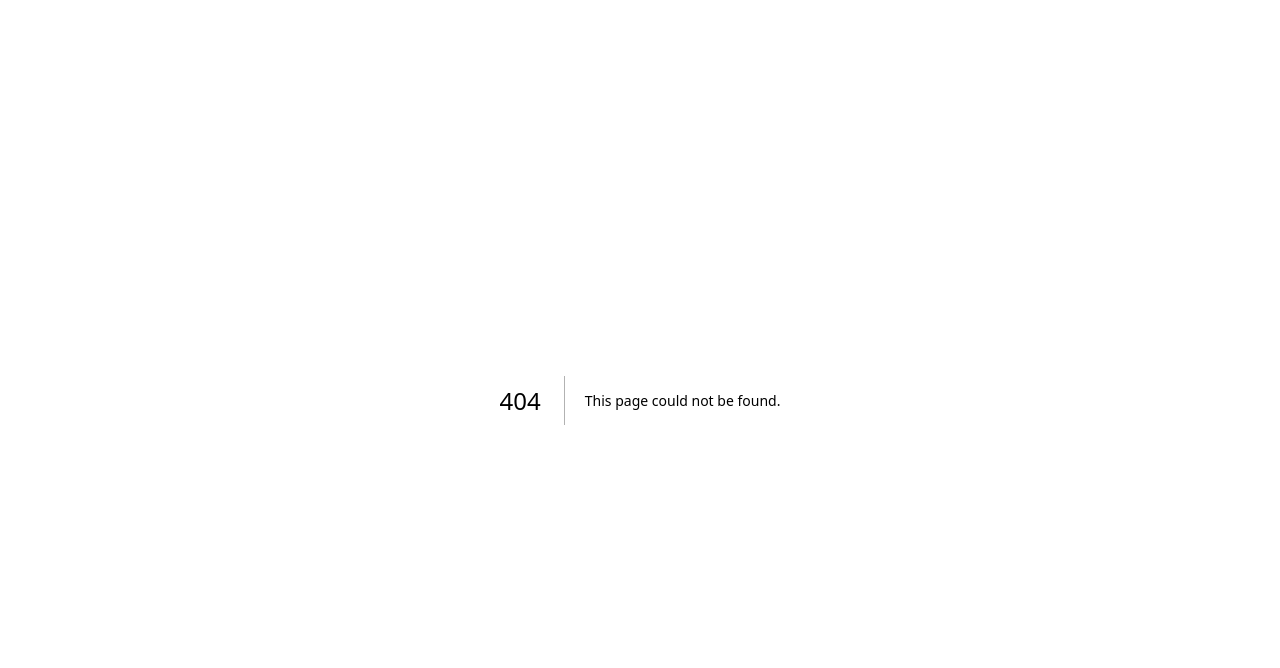
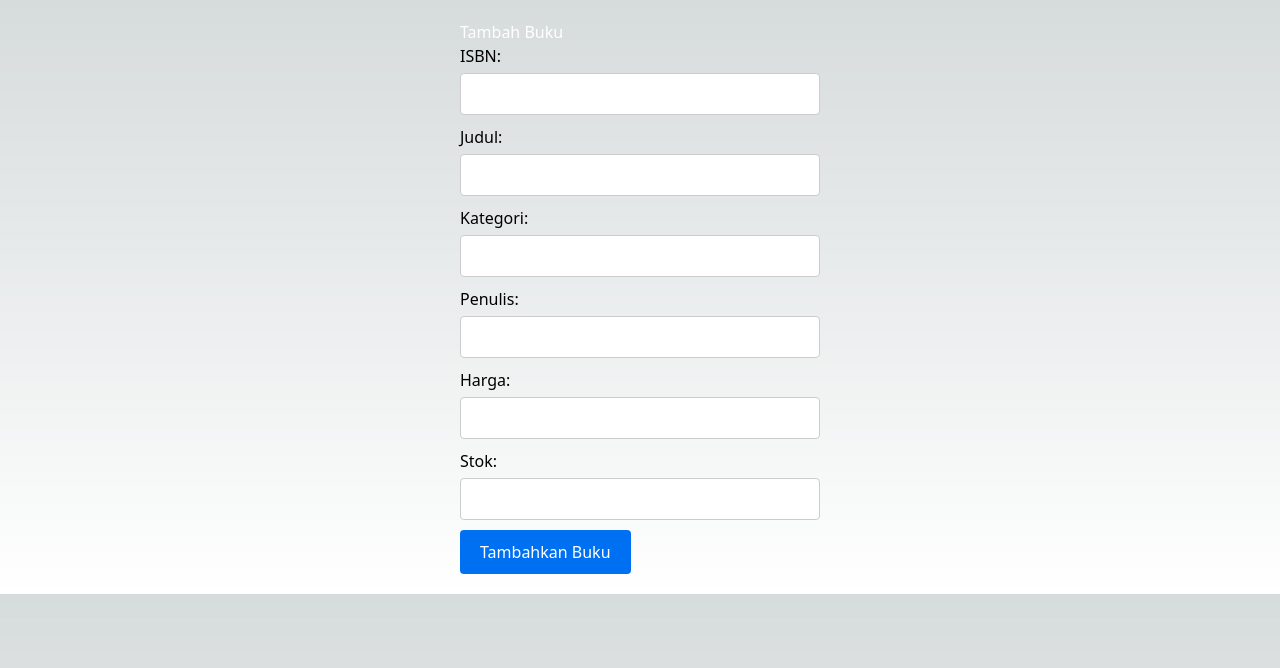
Before and after one commit to dervaagg/bookorama-crud, a Next.js app: page /tambah-buku in a window 1280 px wide. Before the commit this address had no page. Shown: the top 668 px of the page. Built offline with nearby package versions, Linux system fonts and the light colour scheme.

Commit message:
last update

```diff
--- /dev/null
+++ b/src/pages/tambah-buku.js
@@ -0,0 +1,103 @@
+import React, { useState } from 'react';
+import styles from '../styles/TambahBuku.module.css';
+
+const TambahBuku = () => {
+    const [formData, setFormData] = useState({
+        isbn: '',
+        title: '',
+        category: '',
+        author: '',
+        price: '',
+        stock: '',
+    });
+
+    const handleChange = (e) => {
+        const { name, value } = e.target;
+        setFormData({ ...formData, [name]: value });
+    };
+
+    const handleSubmit = (e) => {
+        e.preventDefault();
+        // Kirim data buku ke server atau lakukan tindakan sesuai kebutuhan
+        console.log(formData);
+    };
+
+    return (
+        <div className={styles.container}>
+        <h1 className={styles.h1}>Tambah Buku</h1>
+        <form className={styles.form} onSubmit={handleSubmit}>
+            <div className={styles.formGroup}>
+            <label className={styles.label}>ISBN:</label>
+            <input
+                type="text"
+                name="isbn"
+                value={formData.isbn}
+                onChange={handleChange}
+                required
+                className={styles.inputField}
+            />
+            </div>
+            <div className={styles.formGroup}>
+            <label className={styles.label}>Judul:</label>
+            <input
+                type="text"
+                name="title"
+                value={formData.title}
+                onChange={handleChange}
+                required
+                className={styles.inputField}
+            />
+            </div>
+            <div className={styles.formGroup}>
+            <label className={styles.label}>Kategori:</label>
+            <input
+                type="text"
+                name="category"
+                value={formData.category}
+                onChange={handleChange}
+                required
+                className={styles.inputField}
+            />
+            </div>
+            <div className={styles.formGroup}>
+            <label className={styles.label}>Penulis:</label>
+            <input
+                type="text"
+                name="author"
+                value={formData.author}
+                onChange={handleChange}
+                required
+                className={styles.inputField}
+            />
+            </div>
+            <div className={styles.formGroup}>
+            <label className={styles.label}>Harga:</label>
+            <input
+                type="number"
+                name="price"
+                value={formData.price}
+                onChange={handleChange}
+                required
+                className={styles.inputField}
+            />
+            </div>
+            <div className={styles.formGroup}>
+            <label className={styles.label}>Stok:</label>
+            <input
+                type="number"
+                name="stock"
+                value={formData.stock}
+                onChange={handleChange}
+                required
+                className={styles.inputField}
+            />
+            </div>
+            <button type="submit" className={styles.submitButton}>
+            Tambahkan Buku
+            </button>
+        </form>
+        </div>
+    );
+};
+
+export default TambahBuku;
--- /dev/null
+++ b/src/styles/TambahBuku.module.css
@@ -0,0 +1,36 @@
+.h1 {
+    color :#fff;
+    size : 6rem;
+}
+
+.container {
+    max-width: 400px;
+    margin: 0 auto;
+    padding: 20px;
+}
+
+.formGroup {
+    margin-bottom: 10px;
+}
+
+.label {
+    display: block;
+    margin-bottom: 5px;
+}
+
+.inputField {
+    width: 100%;
+    color: black;
+    padding: 8px;
+    border: 1px solid #ccc;
+    border-radius: 4px;
+}
+
+.submitButton {
+    background-color: #0070f3;
+    color: #fff;
+    padding: 10px 20px;
+    border: none;
+    border-radius: 4px;
+    cursor: pointer;
+}
```
Also changed, not shown: package.json (+5 -5 lines), 1 other file (tests, documents, lock files or other folders).
